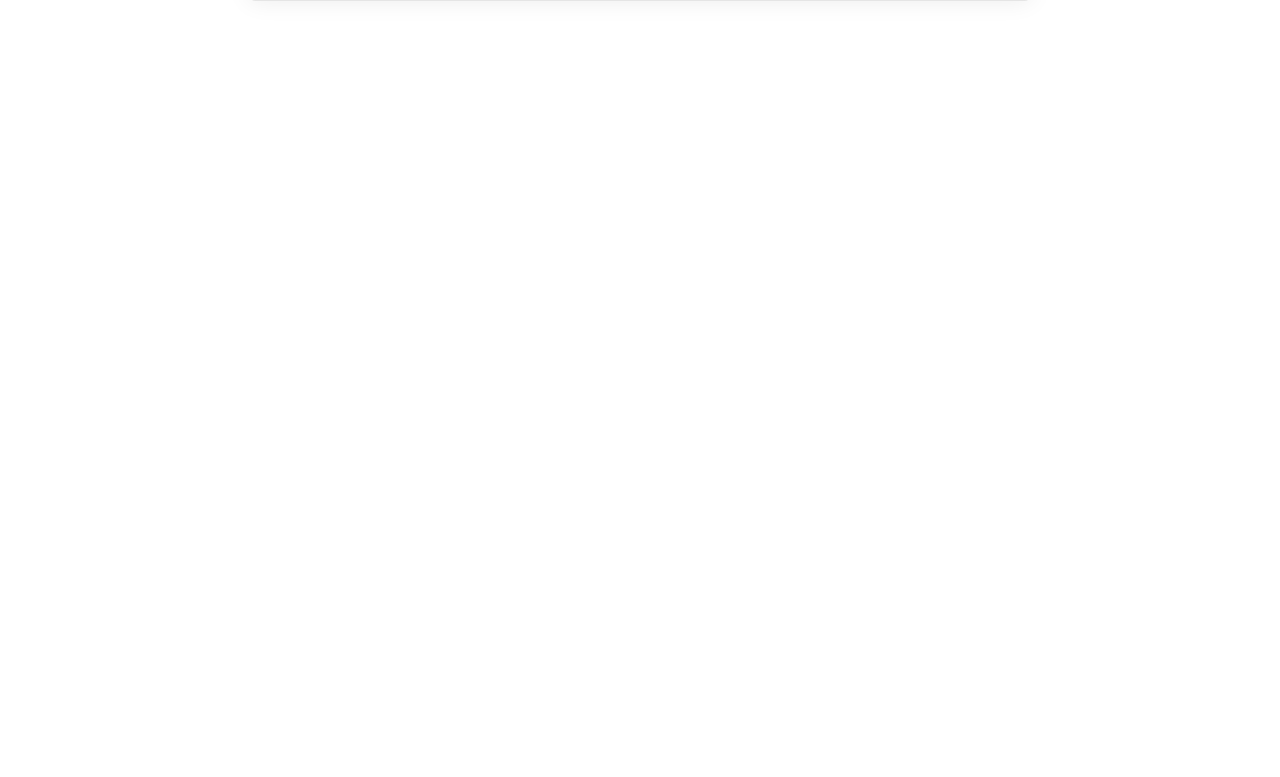
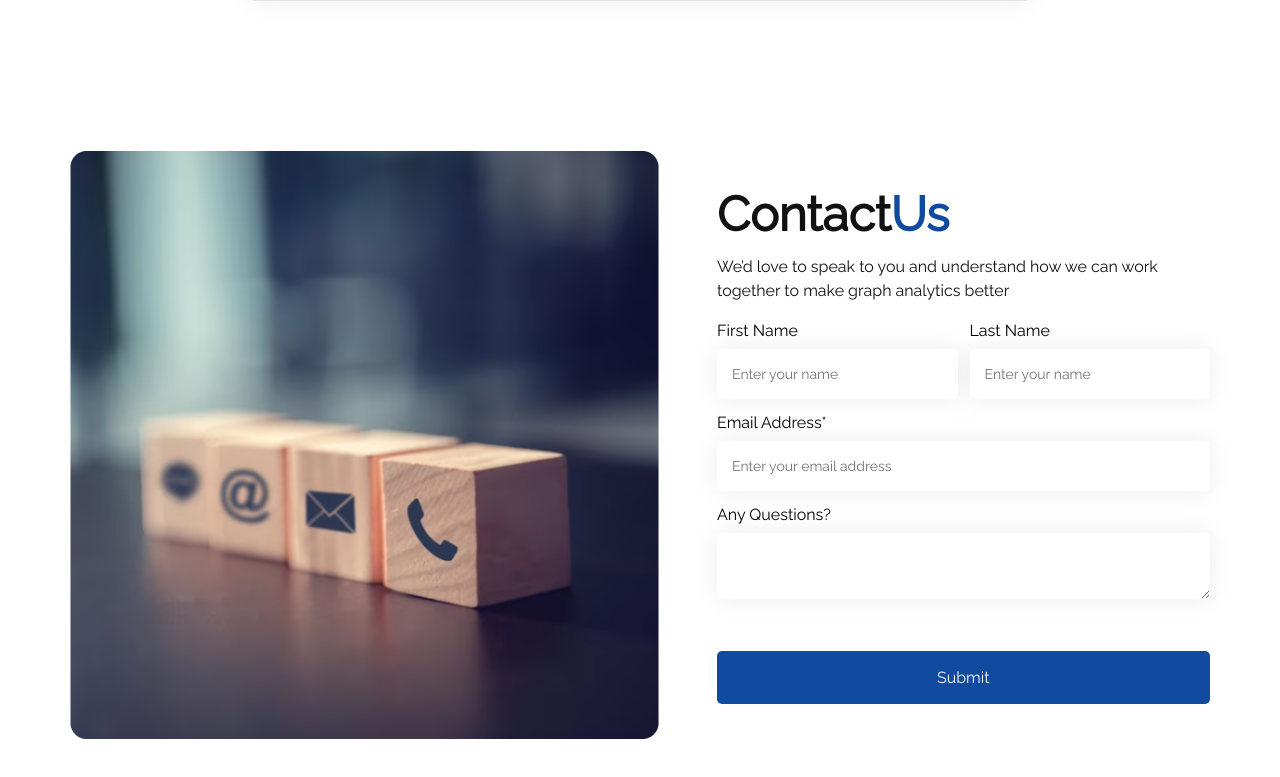
Before and after one commit to abhishekKatnoria12/Opulent-Oasis, a Next.js app: page / in a window 1280 px wide. Shown: the part 4335-5112 px from the top of the page. Before the commit the page ends 4486 px from the top, so only its background shows below. Built offline with nearby package versions, Linux system fonts and the light colour scheme.

Commit message:
Created the frontend for the Contact section

```diff
--- /dev/null
+++ b/components/Contact/contact.module.scss
@@ -0,0 +1,92 @@
+@import "../../styles/assets/scss/sass-loader.scss";
+
+.contact {
+    :global .contact {
+        &__cont {
+            width: 100%;
+            max-width: 1140px;
+            margin: auto;
+            margin-block: 150px;
+        }
+
+        &__wrap {
+            display: flex;
+            gap: 58px;
+            align-items: center;
+        }
+
+        &__banner {
+            width: 100%;
+            max-width: 589px;
+        }
+
+        &__image {
+            object-fit: cover;
+            display: block;
+        }
+
+        &__form-cont {
+            max-width: 493px;
+            width: 100%;
+        }
+
+        &__title {
+            color: $black;
+            padding-bottom: 12px;
+
+            span {
+                color: $primary-color;
+            }
+        }
+
+        &__desc {
+            color: $black;
+            padding-bottom: 1rem;
+            font-family: "Raleway";
+        }
+
+        &__form-wrap {
+            display: grid;
+            grid-template-columns: repeat(2, auto);
+            grid-template-rows: repeat(4, auto);
+            gap: 12px;
+
+            & :nth-child(3) {
+                grid-area: 2 / 1 / 3 / 3;
+            }
+
+            & :nth-child(4) {
+                grid-area: 3 / 1 / 4 / 3;
+            }
+        }
+
+        &__form-tag {
+            display: flex;
+            flex-direction: column;
+            gap: 6px;
+        }
+
+        &__btn {
+            background: $primary-color;
+            color: $white;
+            padding: 17px 220px;
+            border-radius: 5px;
+            margin-top: 40px;
+            display: inline-block;
+        }
+
+        &__input-field {
+            padding: 17px 0 17px 15px;
+            border: none;
+            box-shadow: 0px 0px 24px 0px #00000014;
+            font-size: $fs-md;
+            border-radius: 4px;
+        }
+
+        &__label {
+            font-size: $fs-lg;
+            font-weight: $fw-regular;
+            line-height: 150%;
+        }
+    }
+}
--- /dev/null
+++ b/components/Contact/index.tsx
@@ -0,0 +1,76 @@
+import React from "react";
+import styles from "./contact.module.scss";
+import Image from "next/image";
+import Link from "next/link";
+
+interface props {
+  props: Contactporps;
+}
+
+const Contact = ({ props }: props) => {
+  const data = props;
+  return (
+    <div className={`${styles.contact} container-sm`}>
+      <div className="contact__cont">
+        <div className="contact__wrap">
+          {data?.contactImage && (
+            <div className="contact__banner">
+              <Image
+                src={data?.contactImage?.src}
+                height={data?.contactImage?.height}
+                width={data?.contactImage?.width}
+                alt={data?.contactImage?.alt}
+                className="contact__image"
+              />
+            </div>
+          )}
+
+          <div className="contact__form-cont">
+            {data?.title && (
+              <h2
+                className="contact__title"
+                dangerouslySetInnerHTML={{ __html: data?.title }}
+              ></h2>
+            )}
+            {data?.desc && <p className="contact__desc">{data?.desc}</p>}
+
+            {data?.contactUs && (
+              <div className="contact__form-wrap">
+                {data?.contactUs.map((items, index) => (
+                  <div key={index} className="contact__form-tag">
+                    {items?.label && (
+                      <label htmlFor={items?.label} className="contact__label">
+                        {items?.label}
+                      </label>
+                    )}
+                    {items.type === "textarea" ? (
+                      <textarea
+                        className="contact__input-field"
+                        placeholder={items.placeholder}
+                        rows={2}
+                        cols={40}
+                      />
+                    ) : (
+                      <input
+                        className="contact__input-field"
+                        type={items.type}
+                        placeholder={items.placeholder}
+                      />
+                    )}
+                  </div>
+                ))}
+              </div>
+            )}
+            {data?.btn && (
+              <Link href={data?.btn?.href} className="contact__btn">
+                {data?.btn?.text}
+              </Link>
+            )}
+          </div>
+        </div>
+      </div>
+    </div>
+  );
+};
+
+export default Contact;
--- a/mock.data/index.ts
+++ b/mock.data/index.ts
@@ -641,3 +641,30 @@
     },
   ],
 };
+
+export const contact = {
+  contactImage: {
+    src: "/contact_image.webp",
+    width: 589,
+    height: 589,
+    alt: "ContactImage",
+  },
+  title: "Contact<span>Us</span>",
+  desc: "We’d love to speak to you and understand how we can work together to make graph analytics better",
+
+  contactUs: [
+    { label: "First Name", type: "text", placeholder: "Enter your name" },
+    { label: "Last Name", type: "text", placeholder: "Enter your name" },
+    {
+      label: "Email Address*",
+      type: "email",
+      placeholder: "Enter your email address",
+    },
+    { label: "Any Questions?", type: "textarea", },
+  ],
+
+  btn: {
+    text: "Submit",
+    href:"#"
+  },
+};
--- a/pages/index.tsx
+++ b/pages/index.tsx
@@ -7,6 +7,7 @@
 
 import {
   Faqs,
+  contact,
   history,
   navbar,
   ourBrands,
@@ -21,6 +22,7 @@
 import OurClients from "@/components/OurClients";
 import OurProjects from "@/components/OurProjects";
 import FAQ from "@/components/FAQ";
+import Contact from "@/components/Contact";
 
 const jakarta = Plus_Jakarta_Sans({
   variable: "--font-jakarta",
@@ -39,6 +41,7 @@
       <OurClients props={ourClient} />
       <OurProjects props={ourProjects} />
       <FAQ props={Faqs}/>
+      <Contact props={contact}/>
     </main>
   );
 };
```
Also changed, not shown: constent/type.ts (+13 -1 lines), public/contact_image.webp (added), styles/assets/scss/Particles/_typography.scss (line endings or trailing spaces).
